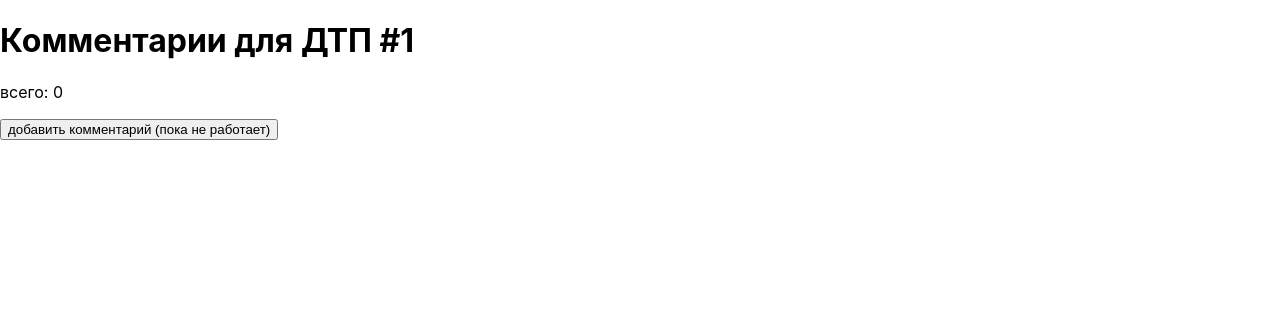
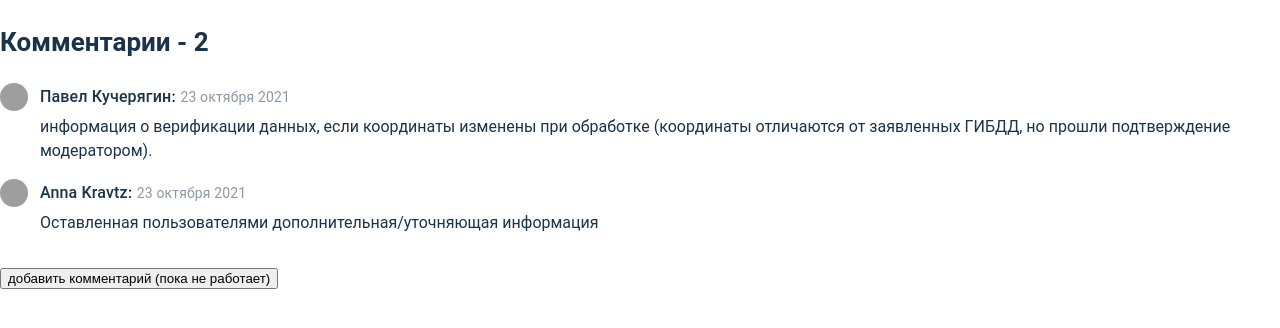
Before and after one commit to dtpstat/website, a Next.js app: page /iframes/comments/1 in a window 1280 px wide. Shown: the top 328 px of the page. Built offline with nearby package versions, Linux system fonts and the light colour scheme; grey boxes are pictures that could not be loaded.

Commit message:
Adds comment list with sample data (#1)
* Adds comments list component

* Adds comments item component

* Adds comment type

* Styles the components with styled

* Formats date with dayjs

* Adds comments list to iframe

Co-authored-by: Alexander Kachkaev <alexander@kachkaev.ru>

```diff
--- a/package.json
+++ b/package.json
@@ -34,6 +34,7 @@
     "eslint-plugin-testing-library": "^5.0.0"
   },
   "dependencies": {
+    "dayjs": "^1.10.7",
     "next": "^12.0.7",
     "react": "^17.0.2",
     "react-dom": "^17.0.2",
--- /dev/null
+++ b/src/components/comment-item.tsx
@@ -0,0 +1,69 @@
+import * as React from "react";
+import styled from "styled-components";
+
+import { formatDate } from "../shared/date-helpers";
+import { Comment } from "../types";
+
+const defaultAvatarImg =
+  "https://gravatar.com/avatar/6ae852fa3a8b1c79dba3f7dc883c1760?s=200&d=mp&r=x";
+
+export interface CommentItemProps {
+  comment: Comment;
+}
+
+const AvatarImg = styled.img`
+  width: 28px;
+  height: 28px;
+  border-radius: 50%;
+  margin-right: 12px;
+`;
+
+const CommentText = styled.div`
+  font-family: Roboto;
+  font-size: 16px;
+  font-style: normal;
+  font-weight: 400;
+  line-height: 24px;
+  letter-spacing: 0em;
+  text-align: left;
+  color: #18334a;
+  margin: 4px 0 16px;
+  display: block;
+`;
+
+const CommentAuthor = styled(CommentText)`
+  font-weight: 500;
+  line-height: 28px;
+  letter-spacing: 0.15px;
+  color: #18334a;
+  display: inline;
+`;
+
+const CommentDate = styled(CommentText)`
+  font-size: 14px;
+  line-height: 20px;
+  letter-spacing: 0.15px;
+  color: rgba(24, 51, 74, 0.5);
+  display: inline;
+`;
+
+const CommentContainer = styled.div`
+  display: flex;
+`;
+
+export const CommentItem: React.VoidFunctionComponent<CommentItemProps> = ({
+  comment,
+}) => {
+  return (
+    <CommentContainer>
+      <AvatarImg src={comment.avatarUrl ?? defaultAvatarImg} />
+      <div>
+        <div>
+          <CommentAuthor>{comment.user}</CommentAuthor>:{" "}
+          <CommentDate>{formatDate(comment.date)}</CommentDate>
+        </div>
+        <CommentText>{comment.text}</CommentText>
+      </div>
+    </CommentContainer>
+  );
+};
--- /dev/null
+++ b/src/components/сomment-list.tsx
@@ -0,0 +1,20 @@
+import * as React from "react";
+
+import { Comment } from "../types";
+import { CommentItem } from "./comment-item";
+
+export interface CommentsListProps {
+  comments: Comment[];
+}
+
+export const CommentList: React.VoidFunctionComponent<CommentsListProps> = ({
+  comments,
+}) => {
+  return (
+    <div>
+      {comments.map((comment: Comment) => {
+        return <CommentItem key={comment.id} comment={comment} />;
+      })}
+    </div>
+  );
+};
--- a/src/pages/iframes/comments/[dtpId].tsx
+++ b/src/pages/iframes/comments/[dtpId].tsx
@@ -1,13 +1,25 @@
 import { GetServerSideProps, NextPage } from "next";
 import Error from "next/error";
 import * as React from "react";
+import styled from "styled-components";
 
+import { CommentList } from "../../../components/сomment-list";
 import { commentsArePaused } from "../../../shared/helpersForComments";
+import { Comment } from "../../../types";
 
 export interface CommentsIframePageProps {
   dtpId?: number;
-  comments?: unknown[]; // Comment[]
+  comments?: Comment[];
 }
+
+const CommentsHeader = styled.h2`
+  font-family: Roboto;
+  font-style: normal;
+  font-weight: bold;
+  font-size: 26px;
+  line-height: 40px;
+  color: #18334a;
+`;
 
 const CommentsIframePage: NextPage<CommentsIframePageProps> = ({
   dtpId,
@@ -19,8 +31,8 @@ const CommentsIframePage: NextPage<CommentsIframePageProps> = ({
 
   return (
     <div>
-      <h1>Комментарии для ДТП #{dtpId}</h1>
-      <p>всего: {comments.length}</p>
+      <CommentsHeader>Комментарии - {comments.length}</CommentsHeader>
+      <CommentList comments={comments} />
       <p>
         {commentsArePaused ? (
           "Добавление новых комментариев приостановлено"
@@ -31,6 +43,23 @@ const CommentsIframePage: NextPage<CommentsIframePageProps> = ({
     </div>
   );
 };
+
+const comments: Comment[] = [
+  {
+    id: 1,
+    text: "информация о верификации данных, если координаты изменены при обработке (координаты отличаются от заявленных ГИБДД, но прошли подтверждение модератором).",
+    user: "Павел Кучерягин",
+    date: new Date().toUTCString(),
+    avatarUrl:
+      "https://robohash.org/6ae852fa3a8b1c79dba3f7dc883c1760?set=set4&bgset=&size=200x200",
+  },
+  {
+    id: 2,
+    text: "Оставленная пользователями дополнительная/уточняющая информация",
+    user: "Anna Kravtz",
+    date: new Date().toUTCString(),
+  },
+];
 
 export const getServerSideProps: GetServerSideProps<
   CommentsIframePageProps
@@ -44,7 +73,7 @@ export const getServerSideProps: GetServerSideProps<
     return {
       props: {
         dtpId,
-        comments: [],
+        comments, // TODO: Replace sample with fetched data
       },
     };
   }
--- a/src/pages/index.tsx
+++ b/src/pages/index.tsx
@@ -10,7 +10,6 @@ export default function Home() {
         <title>Create Next App</title>
         <meta name="description" content="Generated by create next app" />
       </Head>
-
       <main className={styles.main}>
         <h1 className={styles.title}>
           Welcome to <a href="https://nextjs.org">Next.js!</a>
--- /dev/null
+++ b/src/shared/date-helpers.ts
@@ -0,0 +1,7 @@
+import "dayjs/locale/ru";
+
+import dayjs from "dayjs";
+
+dayjs.locale("ru");
+
+export const formatDate = (date: string) => dayjs(date).format("D MMMM YYYY");
--- /dev/null
+++ b/src/types.ts
@@ -0,0 +1,7 @@
+export interface Comment {
+  id: number;
+  text: string;
+  user?: string;
+  avatarUrl?: string;
+  date: string;
+}
```
Also changed, not shown: 1 other file (tests, documents, lock files or other folders).
